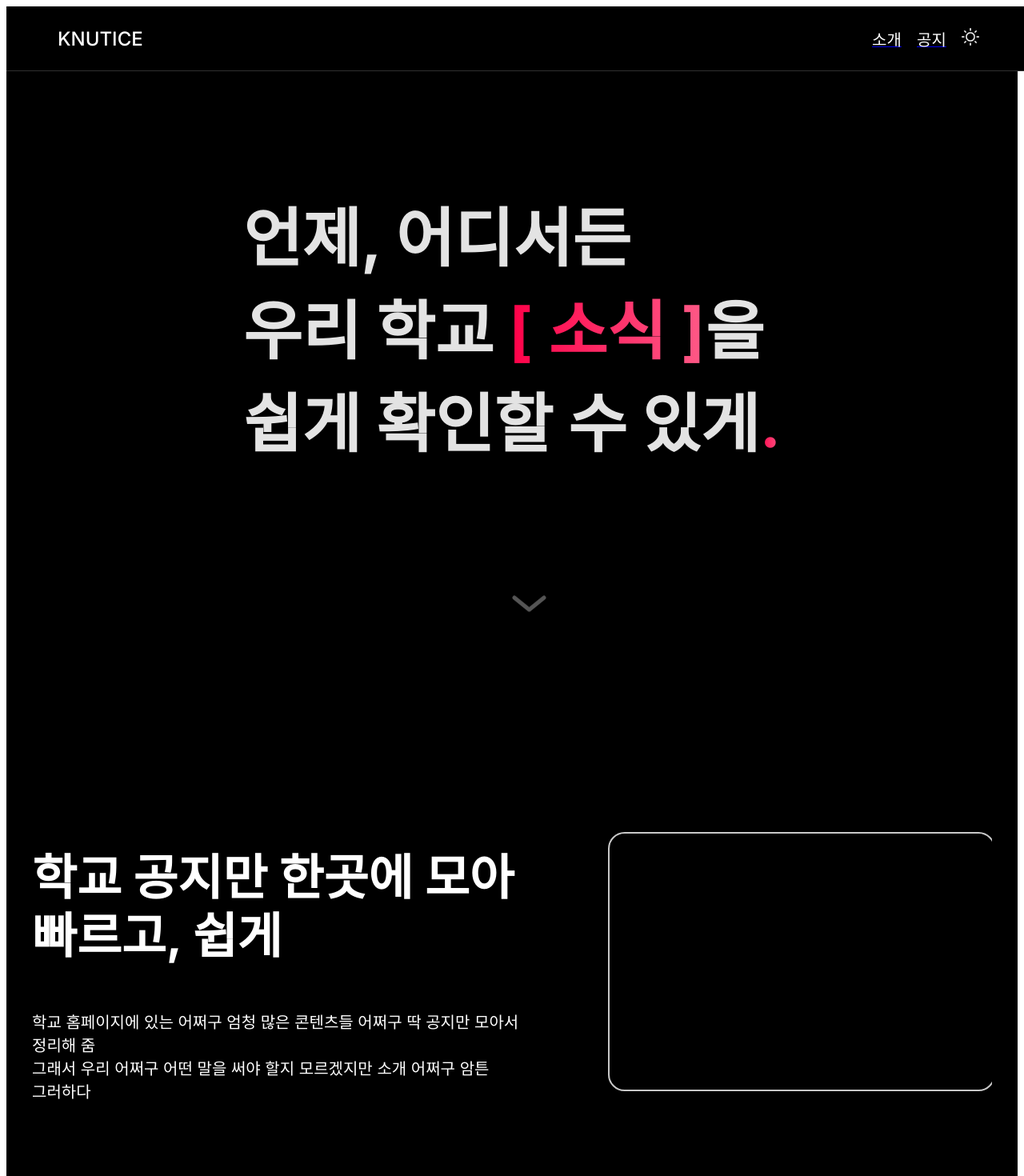
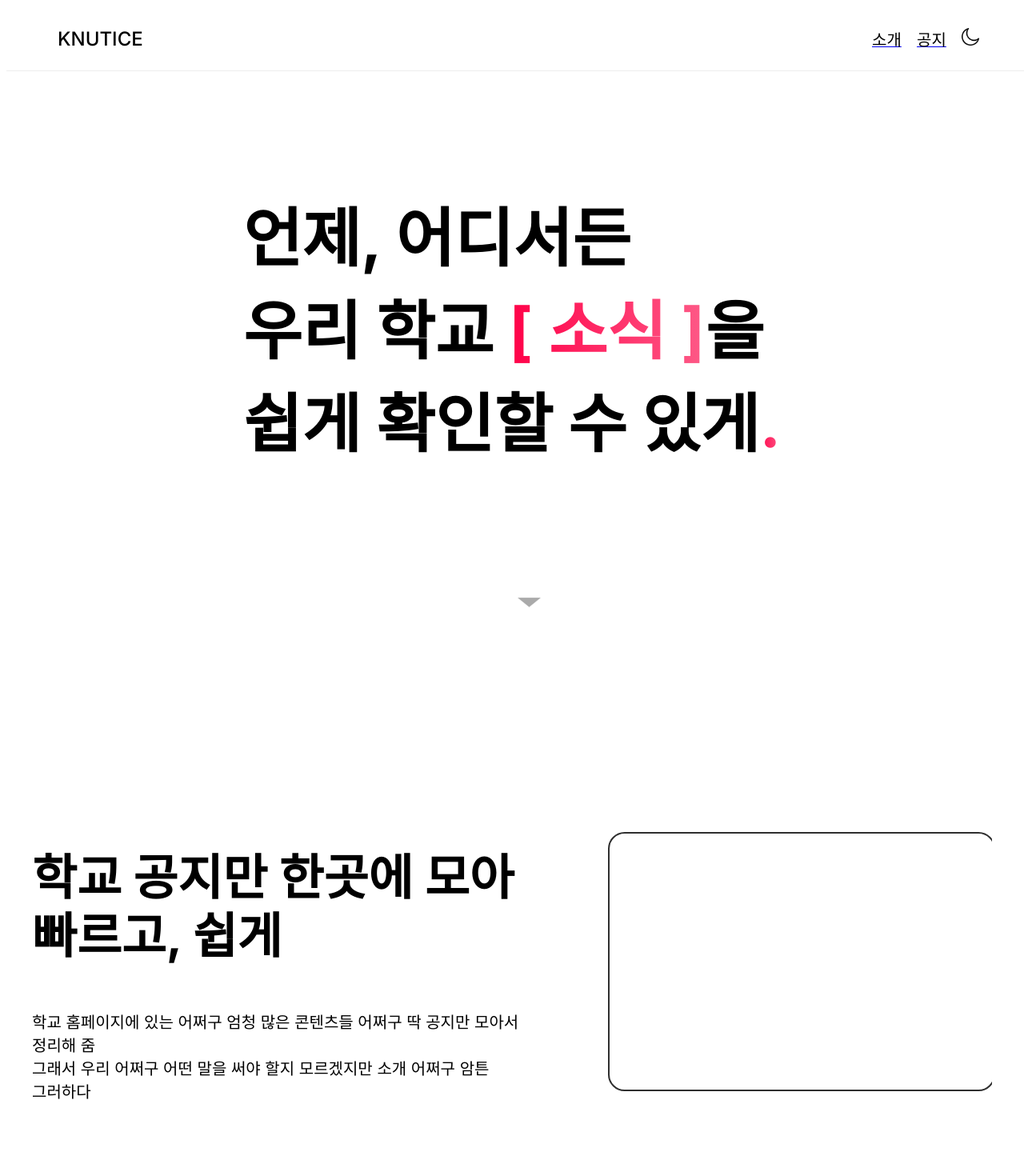
Before and after one commit to FX-PR0JECT/KNUTICE-CLIENT, a Next.js app in the folder knutice/: page / in a window 1280 px wide. Shown: the top 1470 px of the page at 80% size. Built offline with nearby package versions, Linux system fonts and the light colour scheme; no server answers.

Commit message:
:sparkles: feat: implement dark mode

```diff
--- a/knutice/src/app/page.tsx
+++ b/knutice/src/app/page.tsx
@@ -1,14 +1,22 @@
 'use client';
 
+import { ThemeProvider } from 'styled-components';
+
+import useTheme from '@/hooks/useTheme';
+import { THEME } from '@/styles/theme';
 import { Navbar, Home, FirstSection, SecondSection } from '@/components';
 
 const Main = () => {
+  const { isDarkMode, switchTheme } = useTheme();
+
   return (
-    <Home>
-      <Navbar />
-      <FirstSection />
-      <SecondSection />
-    </Home>
+    <ThemeProvider theme={isDarkMode ? THEME.dark : THEME.light}>
+      <Home>
+        <Navbar mode={isDarkMode} themeHandler={switchTheme} />
+        <FirstSection />
+        <SecondSection />
+      </Home>
+    </ThemeProvider>
   );
 };
 
--- a/knutice/src/components/Common/Navbar.tsx
+++ b/knutice/src/components/Common/Navbar.tsx
@@ -10,7 +10,12 @@ import {
 } from '@/styles/Navbar/Navbar';
 import Link from 'next/link';
 
-const Navbar = () => {
+interface INavbar {
+  mode: boolean;
+  themeHandler: () => void;
+}
+
+const Navbar = ({ mode, themeHandler }: INavbar) => {
   return (
     <NavContainer>
       <Header>
@@ -29,7 +34,23 @@ const Navbar = () => {
             </Item>
           </Link>
           <Item>
-            <Image src="/assets/sun.png" alt="" width={22} height={22} />
+            {mode ? (
+              <Image
+                src="/assets/sun.png"
+                alt="sun icon"
+                width={22}
+                height={22}
+                onClick={themeHandler}
+              />
+            ) : (
+              <Image
+                src="/assets/moon.png"
+                alt="moon icon"
+                width={22}
+                height={22}
+                onClick={themeHandler}
+              />
+            )}
           </Item>
         </ItemWrapper>
       </Header>
--- a/knutice/src/styles/Home.ts
+++ b/knutice/src/styles/Home.ts
@@ -4,5 +4,5 @@ export const Container = styled.div`
   position: relative;
   width: 100%;
   min-height: 100vh;
-  background-color: #000;
+  background-color: ${({ theme }) => theme.backgroundColor};
 `;
--- a/knutice/src/styles/Main/FirstSection.ts
+++ b/knutice/src/styles/Main/FirstSection.ts
@@ -22,7 +22,7 @@ const TitleWrapper = styled.div`
 
 const Title = styled.h1`
   font-size: 5rem;
-  color: #e3e3e3;
+  color: ${({ theme }) => theme.color};
 `;
 
 const gradientAnimation = keyframes`
--- a/knutice/src/styles/Main/SecondSection.ts
+++ b/knutice/src/styles/Main/SecondSection.ts
@@ -36,13 +36,13 @@ const ContentDesc = styled.div`
 
 const Title = styled.h1<{ $align?: string }>`
   text-align: ${(props) => (props.$align ? props.$align : 'left')};
-  color: #fff;
+  color: ${({ theme }) => theme.color};
   font-size: 3.8rem;
   line-height: 1.2;
 `;
 
 const Description = styled.span`
-  color: #fff;
+  color: ${({ theme }) => theme.color};
   font-size: 1.25rem;
   line-height: 1.45;
   white-space: pre-line;
@@ -58,7 +58,7 @@ const Image = styled.div`
   width: 100%;
   height: 100%;
 
-  border: 2px solid #ffffffc8;
+  border: 2px solid ${({ theme }) => theme.borderColor};
   border-radius: 1.3rem;
 `;
 
--- a/knutice/src/styles/Navbar/Navbar.ts
+++ b/knutice/src/styles/Navbar/Navbar.ts
@@ -6,11 +6,11 @@ const NavContainer = styled.div`
   width: 100%;
   height: 5rem;
 
-  border-bottom: 1px solid #2f2f2f;
-  background-color: #000;
-  color: #fff;
+  border-bottom: 1px solid ${({ theme }) => theme.borderBottom};
+  background-color: ${({ theme }) => theme.backgroundColor};
 
   z-index: 3;
+  transition: 0.3s linear;
 `;
 
 const Header = styled.div`
@@ -36,7 +36,7 @@ const Logo = styled.a`
   font-size: 1.5rem;
   font-weight: 500;
 
-  color: #fff;
+  color: ${({ theme }) => theme.color};
 `;
 
 const ItemWrapper = styled.div`
@@ -54,7 +54,7 @@ const Label = styled.span`
   font-size: 1.25rem;
   font-weight: 500;
 
-  color: #fff;
+  color: ${({ theme }) => theme.color};
 `;
 
 export { NavContainer, Header, LogoWrapper, Logo, Label, ItemWrapper, Item };
--- a/knutice/src/styles/Notice/NoticeList.ts
+++ b/knutice/src/styles/Notice/NoticeList.ts
@@ -13,6 +13,7 @@ const CardWrapper = styled.li`
   width: 390px;
   padding: 0 0.8rem;
 
+  list-style: none;
   transition: transform 0.25s ease-in;
   transform: translateY(0);
 
@@ -27,13 +28,13 @@ const LinkItem = styled.a`
 
 const CardItem = styled.div`
   position: relative;
-
   margin-top: 1.6rem;
 
   border-radius: 14px;
-
-  background-color: #222224;
-  box-shadow: 4px 12px 30px 6px rgba(0, 0, 0, 0.09);
+  box-shadow:
+    0 0.5rem 0.5rem 0 rgba(0, 0, 0, 0.03),
+    0 1rem 1rem 0 rgba(0, 0, 0, 0.03);
+  background: ${({ theme }) => theme.cardItemBg};
 `;
 
 const Notice = styled.div`
@@ -54,12 +55,12 @@ const Title = styled.h2`
   white-space: nowrap;
   overflow: hidden;
 
-  color: #fff;
+  color: ${({ theme }) => theme.color};
 `;
 
 const Department = styled.span`
-  color: #fff;
   font-weight: 400;
+  color: ${({ theme }) => theme.color};
 `;
 
 const Classification = styled.span`
--- a/knutice/src/styles/Notice/Tabs.ts
+++ b/knutice/src/styles/Notice/Tabs.ts
@@ -15,16 +15,17 @@ const Item = styled.a<{ $isSelected: boolean }>`
   padding: 0.9rem 1.5rem;
   border-radius: 1.875rem;
 
-  color: ${(props) => (props.$isSelected ? '#000' : '#FFF')};
   font-size: 1.3rem;
-  font-weight: 500;
+  font-weight: 400;
   text-decoration: none;
 
-  background: ${(props) => (props.$isSelected ? '#FFF' : '#333333')};
+  color: ${({ $isSelected, theme }) => ($isSelected ? theme.selectedTabColor : theme.color)};
+  background: ${({ $isSelected, theme }) => ($isSelected ? theme.selectedTabBg : theme.tabBgColor)};
 
   &:hover {
-    color: #000;
-    background: #fff;
+    color: ${({ theme }) => theme.selectedTabColor};
+    background: ${({ theme }) => theme.selectedTabBg};
+
     transition: 0.5s;
   }
 `;
--- a/knutice/src/styles/Notice/Title.ts
+++ b/knutice/src/styles/Notice/Title.ts
@@ -12,17 +12,17 @@ const TitleText = styled.h1`
   display: flex;
   align-items: center;
 
-  color: #fff;
   font-size: 2.8rem;
+  color: ${({ theme }) => theme.color};
 
   gap: 0.5rem;
 `;
 
 const Description = styled.span`
-  color: #fff;
   font-size: 2rem;
   font-weight: 500;
   text-indent: 0.2rem;
+  color: ${({ theme }) => theme.color};
 `;
 
 export { TitleContainer, TitleText, Description };
```
Also changed, not shown: knutice/src/app/notice/page.tsx (+11 -4 lines).
